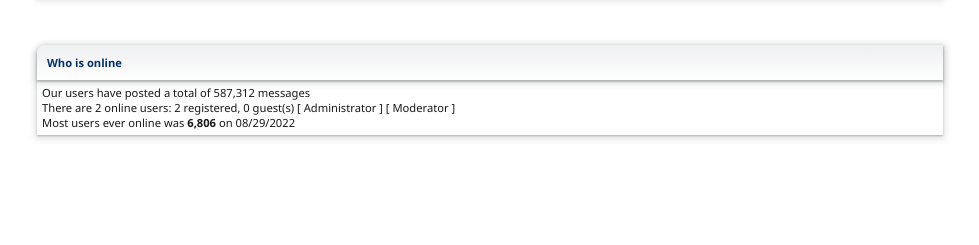
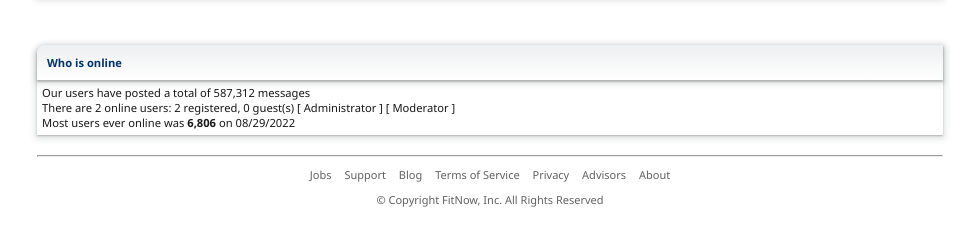
Before and after one commit to Atanu8250/Health-Dr., a plain HTML site: page forums.html in a window 1280 px wide. Shown: the part 3241-3486 px from the top of the page, without its empty margins (150-1129 px from the left). Before the commit the page ends 3428 px from the top, so only its background shows below. Drawn offline with nearby package versions, Linux system fonts and the light colour scheme.

Commit message:
navbar updated and forums page done

```diff
--- a/Styles/forums.css
+++ b/Styles/forums.css
@@ -146,6 +146,7 @@
 
 #who-is-online{
     margin-top: 3em;
+    margin-bottom: 20px;
     border-radius: 8px 0px 0px 0px;
     box-shadow: rgba(60, 64, 67, 0.3) 0px 1px 2px 0px, rgba(60, 64, 67, 0.15) 0px 2px 6px 2px;
 }
@@ -170,6 +171,38 @@
 }
 
 
+#who-is-online+hr{
+    color: grey;
+}
+
+
+#logged-in-footer{
+    font-size: 11px;
+    text-align: center;
+    margin: 10px;
+}
+
+#logged-in-footer>div:first-child{
+    margin: 10px;
+}
+
+#logged-in-footer>div:first-child>a{
+    color: #616161;
+    text-decoration: none;
+    margin: 2px 5px;
+}
+
+#logged-in-footer>div:first-child>a:hover{
+    color: #0b6cc4;
+    text-decoration: underline;
+}
+
+
+#logged-in-footer>p{
+    color: #616161;
+}
+
+
 @media all and (max-width:1024px){
     #forums{
         width: 98vw;
--- a/forums.html
+++ b/forums.html
@@ -51,6 +51,20 @@
                         </div>
                     </div>
                     <div id="who-is-online"></div>
+
+                    <hr>
+                    <div id="logged-in-footer">
+                        <div>
+                            <a href="#">Jobs</a>
+                            <a href="#">Support</a>
+                            <a href="#">Blog</a>
+                            <a href="#">Terms of Service</a>
+                            <a href="#">Privacy</a>
+                            <a href="#">Advisors</a>
+                            <a href="#">About</a>
+                        </div>
+                        <p>© Copyright FitNow, Inc. All Rights Reserved</p>
+                    </div>
                 </td>
             </tr>
         </tbody>
```
